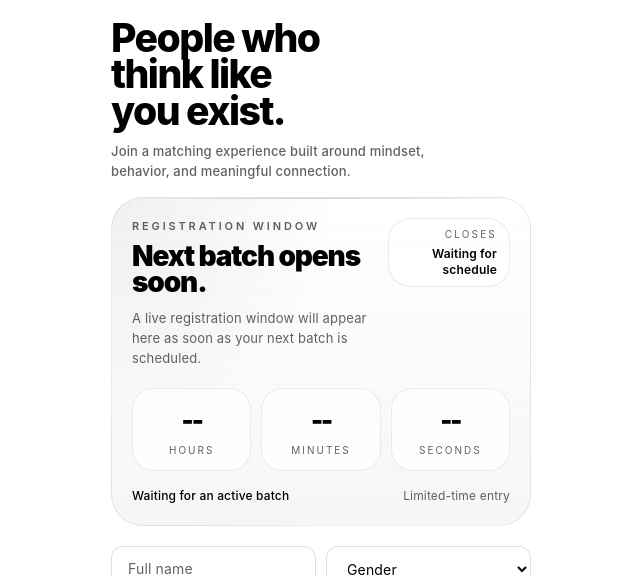
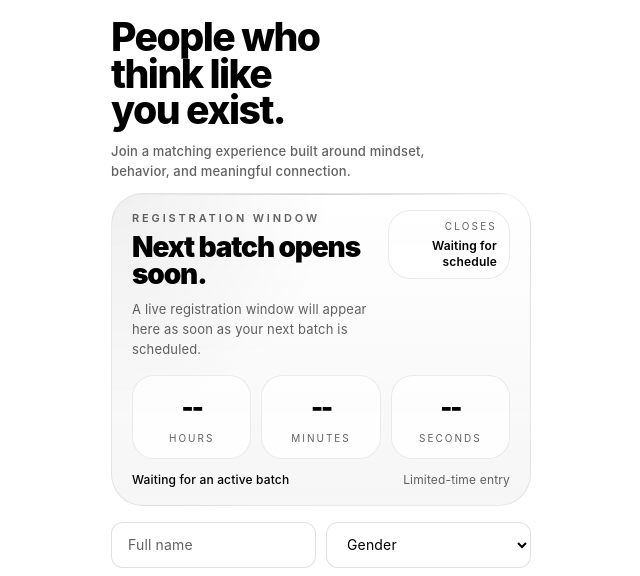
Before and after one commit to gurutejaa/ThoughtMatch, a Next.js app: page /register in a window 1280 px wide. Shown: the top 576 px of the page, without its empty margins (319-959 px from the left). Built offline with nearby package versions, Linux system fonts and the light colour scheme; no server answers; the database is empty.

Commit message:
lock register page to viewport

```diff
--- a/app/register/page.tsx
+++ b/app/register/page.tsx
@@ -306,11 +306,11 @@ export default function Register() {
 
   return (
     <main
-      className="flex min-h-screen justify-center px-4 py-4"
+      className="flex h-screen items-center justify-center overflow-hidden px-4 py-3"
       style={neutralTheme ? neutralThemeStyle : undefined}
     >
-      <div className="tm-shell max-w-[420px]">
-        <div className="mb-4 pt-1">
+      <div className="tm-shell max-h-full max-w-[420px] overflow-hidden">
+        <div className="mb-3 pt-1">
           <h1 className="text-left text-[2.45rem] font-extrabold leading-[0.93] tracking-[-0.06em] text-[var(--foreground)]">
             <span className="block">People who</span>
             <span className="block">think like</span>
@@ -322,7 +322,7 @@ export default function Register() {
         </div>
 
         <section
-          className="relative mb-5 overflow-hidden rounded-[2rem] border px-5 py-5"
+          className="relative mb-4 overflow-hidden rounded-[2rem] border px-5 py-4"
           style={{
             borderColor: "rgba(0, 0, 0, 0.08)",
             background:
@@ -366,7 +366,7 @@ export default function Register() {
             </div>
           </div>
 
-          <div className="mt-5 grid grid-cols-3 gap-2.5">
+          <div className="mt-4 grid grid-cols-3 gap-2.5">
             {[
               { label: "Hours", value: countdownParts?.hours ?? "--" },
               { label: "Minutes", value: countdownParts?.minutes ?? "--" },
@@ -383,7 +383,7 @@ export default function Register() {
             ))}
           </div>
 
-          <div className="mt-4 flex items-center justify-between gap-3 text-[12px]">
+          <div className="mt-3 flex items-center justify-between gap-3 text-[12px]">
             <p className="font-medium text-[var(--foreground)]">
               {countdownLabel ? `${countdownLabel} remaining` : "Waiting for an active batch"}
             </p>
@@ -395,7 +395,7 @@ export default function Register() {
           </div>
         </section>
 
-        <section className="space-y-2.5">
+        <section className="space-y-2">
           <div className="grid grid-cols-2 gap-2.5">
             <input
               className="w-full rounded-xl px-4 py-3 text-sm text-[var(--foreground)] outline-none transition placeholder:text-[var(--muted)]"
```
